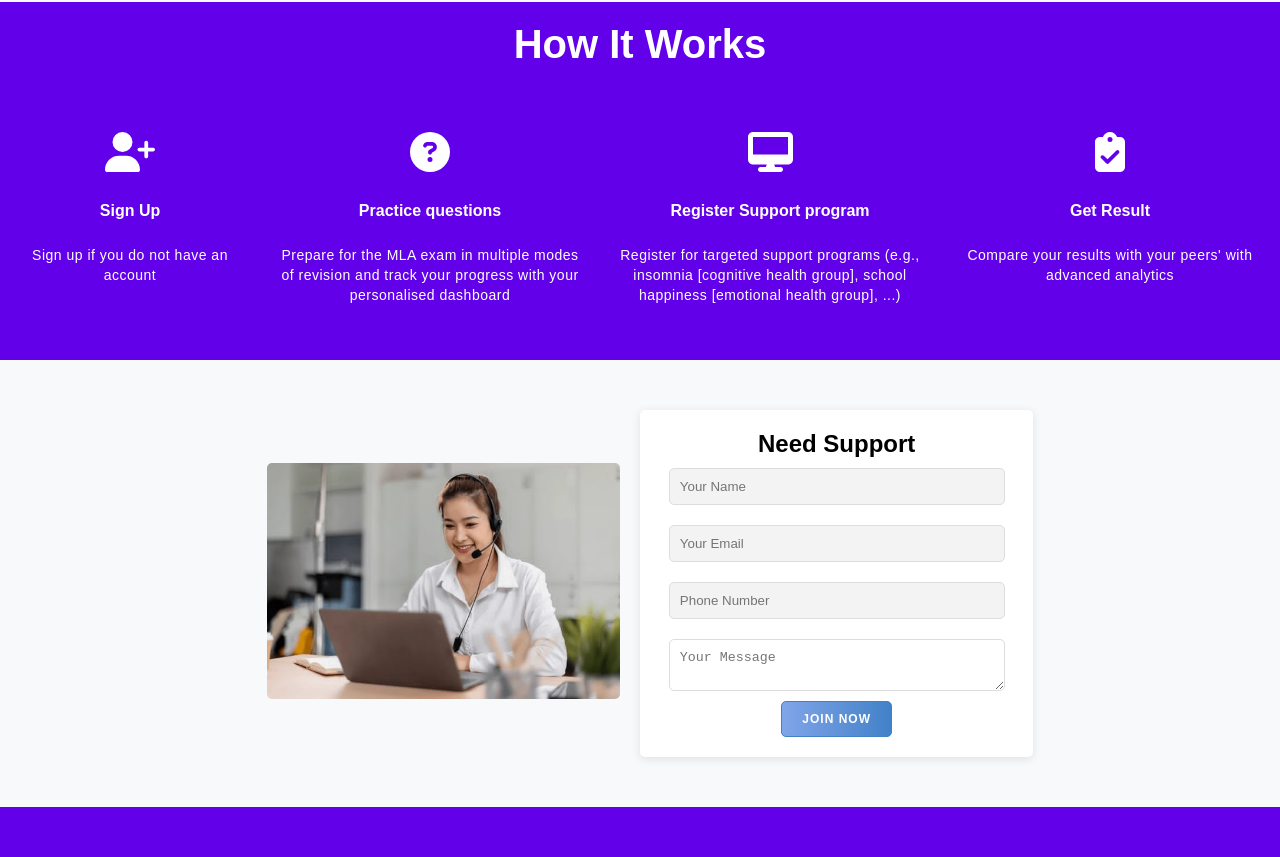
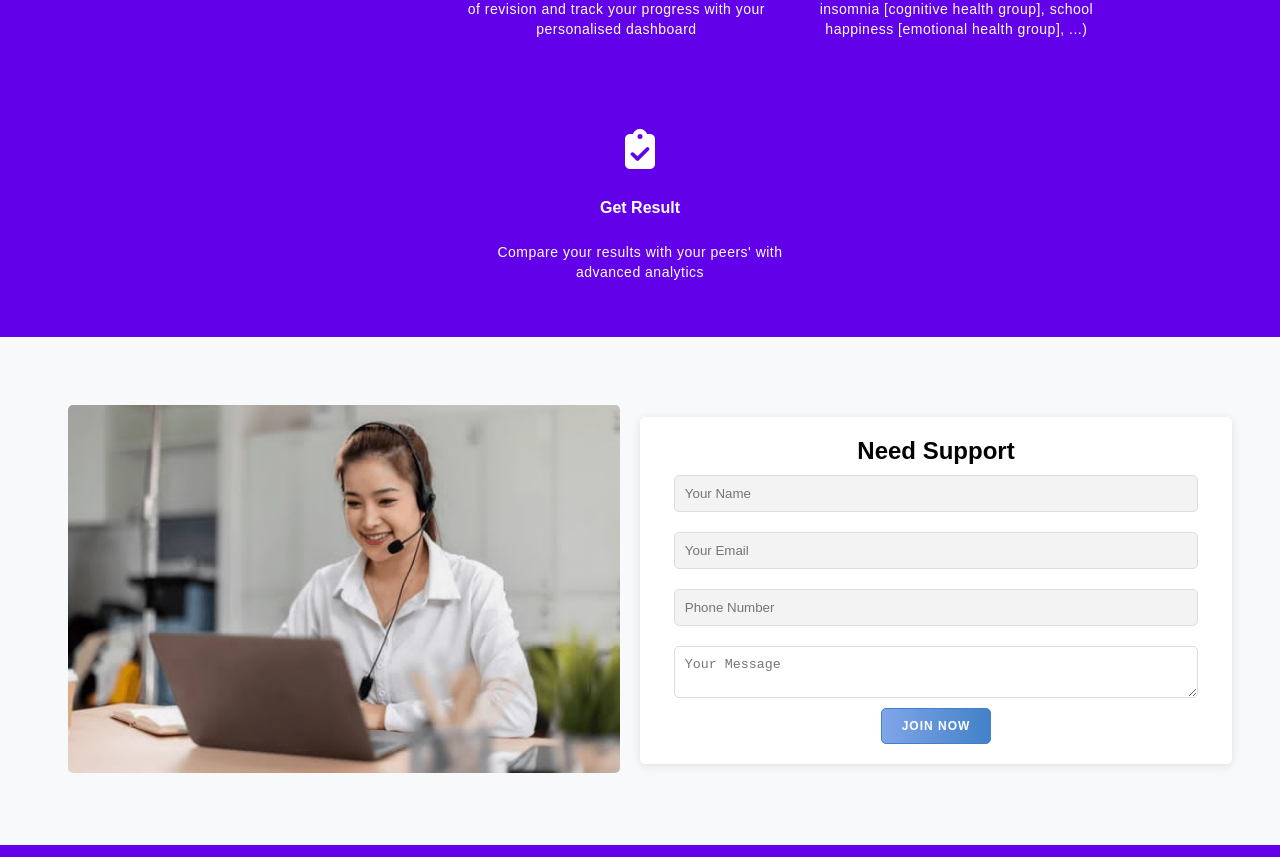
Before and after one commit to ThisIsLAK/Health-Consultant-System, a React (Vite) app in the folder FE/: page / in a window 1280 px wide. Shown: the top 857 px of the page. Built offline with nearby package versions, Linux system fonts and the light colour scheme; grey boxes are pictures that could not be loaded.

Commit message:
Update Homepage 2

```diff
--- a/FE/package.json
+++ b/FE/package.json
@@ -16,7 +16,7 @@
     "@fortawesome/free-solid-svg-icons": "^6.7.2",
     "@fortawesome/react-fontawesome": "^0.2.2",
     "axios": "^1.7.9",
-    "outlet": "^0.1.5",
+    "outlet": "^0.1.3",
     "react": "^19.0.0",
     "react-dom": "^19.0.0",
     "react-router-dom": "^7.1.5"
--- a/FE/src/pages/student/Homepage.css
+++ b/FE/src/pages/student/Homepage.css
@@ -7,37 +7,43 @@ body {
 }
 
 /* Navbar */
-  .navbar-brand{
+.navbar-brand {
   font-size: 1.5rem;
   font-weight: 700;
   /* color: #8489f6; */
   color: #6200ea;
 }
+
 .navbar-container {
   display: flex;
   justify-content: space-between;
-    /* justify-content: space-evenly; */
   align-items: center;
-    padding: 16px;
+  padding: 1rem;
   background-color: white;
   box-shadow: 0 2px 4px rgba(0, 0, 0, 0.1);
+  width: 100%;
+  box-sizing: border-box;
 }
+
 .navbar-links a {
   text-decoration: none;
   color: #333;
   margin: 0 10px;
 }
+
 .navbar-actions button {
   padding: 8px 12px;
   border-radius: 5px;
   border: none;
   cursor: pointer;
 }
+
 .btn-signin {
   background-color: #4CAF50;
   color: white;
   margin: auto 20px;
 }
+
 .btn-get-started {
   background-color: #6200ea;
   color: white;
@@ -45,45 +51,60 @@ body {
 
 /* Hero Section */
 .hero-section {
-    position: relative; /* Make the hero section relative for positioning the blur effect */
+  position: relative;
+  /* Make the hero section relative for positioning the blur effect */
   text-align: center;
-    padding: 200px 20px;
+  padding: 5rem 1rem;
   background-color: #e3f2fd;
-    background-image: url('image/Hero.png'); /* Ensure the path to the background image is correct */
+  background-image: url('image/Hero.png');
+  /* Ensure the path to the background image is correct */
   background-size: cover;
   background-position: center;
-    overflow: hidden; /* Hide overflow to ensure the blur effect doesn't extend outside the section */
+  overflow: hidden;
+  /* Hide overflow to ensure the blur effect doesn't extend outside the section */
+  width: 100%;
+  box-sizing: border-box;
 }
 
 .hero-section::before {
   content: "";
-    position: absolute; /* Position the blur effect absolutely within the hero section */
+  position: absolute;
+  /* Position the blur effect absolutely within the hero section */
   top: 0;
   left: 0;
   right: 0;
   bottom: 0;
-    background-image: inherit; /* Inherit the background image */
+  background-image: inherit;
+  /* Inherit the background image */
   background-size: inherit;
   background-position: inherit;
-    filter: blur(3px); /* Apply the blur effect */
-    z-index: 0; /* Place the blur effect behind the content */
+  filter: blur(3px);
+  /* Apply the blur effect */
+  z-index: 0;
+  /* Place the blur effect behind the content */
 }
 
 .hero-title,
 .hero-description,
 .btn-learn-more {
-    position: relative; /* Position the content relative to ensure it appears above the blur effect */
-    z-index: 1; /* Ensure the content appears above the blur effect */
+  position: relative;
+  /* Position the content relative to ensure it appears above the blur effect */
+  z-index: 1;
+  /* Ensure the content appears above the blur effect */
 }
 
 .hero-title {
   font-size: 2.5rem;
-    color: #fff; /* Change text color to white for better contrast against the background */
+  color: #fff;
+  /* Change text color to white for better contrast against the background */
 }
+
 .hero-description {
   font-size: 1.2rem;
-    color: #fff; /* Change text color to white for better contrast against the background */
+  color: #fff;
+  /* Change text color to white for better contrast against the background */
 }
+
 .btn-learn-more {
   background-color: #6200ea;
   color: white;
@@ -96,12 +117,15 @@ body {
   text-align: center;
   padding: 50px;
 }
+
 .metrics-container {
   display: flex;
   justify-content: center;
-    gap: 50px;
-    margin: 50px 0;
+  gap: 3rem;
+  margin: 3rem 0;
+  flex-wrap: wrap;
 }
+
 .metrics-item {
   font-size: 1.5rem;
 }
@@ -114,10 +138,12 @@ body {
   text-align: center;
   padding: 20px;
 }
+
 .how-it-works-container {
   display: flex;
   justify-content: center;
-  gap: 40px;
+  gap: 2.5rem;
+  flex-wrap: wrap;
 }
 
 .how-it-works-title {
@@ -129,6 +155,7 @@ body {
   text-align: center;
   max-width: 300px;
 }
+
 .icon-style {
   font-size: 40px;
   color: white;
@@ -143,14 +170,17 @@ body {
   display: flex;
   justify-content: center;
   align-items: center;
-    padding: 50px;
+  padding: 3rem;
+  flex-wrap: wrap;
 }
 
 .contact-form-content {
   display: flex;
   justify-content: center;
   align-items: center;
-    width: 66.67%; /* 8/12 of the container width */
+  width: 100%;
+  max-width: 1200px;
+  flex-wrap: wrap;
 }
 
 .contact-form-image {
@@ -161,7 +191,8 @@ body {
 
 .contact-form-box {
   flex: 1;
-    max-width: 50%;
+  max-width: 600px;
+  width: 100%;
   margin: 0;
   background: white;
   padding: 20px;
@@ -177,6 +208,7 @@ body {
   border: 1px solid #ddd;
   border-radius: 5px;
 }
+
 .btn-join-now {
   background-color: #4CAF50;
   color: white;
@@ -196,41 +228,51 @@ body {
 .footer-container {
   background-color: #6200ea;
   color: white;
-    padding: 40px 100px;
+  padding: 2rem 2rem;
   display: flex;
   justify-content: space-between;
   flex-wrap: wrap;
+  width: 100%;
+  box-sizing: border-box;
 }
+
 .footer-column {
   flex: 1;
   min-width: 200px;
   margin: 10px;
 }
+
 .footer-column h4 {
   margin-bottom: 15px;
   font-size: 18px;
 }
+
 .footer-column ul {
   list-style: none;
   padding: 0;
 }
+
 .footer-column ul li {
   margin-bottom: 10px;
 }
+
 .footer-column ul li a {
   color: white;
   text-decoration: none;
 }
+
 .footer-social {
   display: flex;
   gap: 10px;
   margin-top: 10px;
 }
+
 .footer-social a {
   color: white;
   font-size: 20px;
   text-decoration: none;
 }
+
 .newsletter-input {
   width: 100%;
   padding: 10px;
@@ -238,6 +280,7 @@ body {
   border-radius: 20px;
   margin-top: 10px;
 }
+
 .btn-subscribe {
   background-color: #5c5ee0;
   color: white;
@@ -248,7 +291,11 @@ body {
   margin-top: 10px;
 }
 
-  .policies-footer-column{
+.policies-footer-column {
   display: flex;
   justify-content: center;
 }
+
+body {
+  overflow-x: hidden;
+}
```
Also changed, not shown: FE/public/index.html (added, +8 -0 lines), 2 other files (tests, documents, lock files or other folders). Lines whose indentation alone changed are shown as unchanged.
